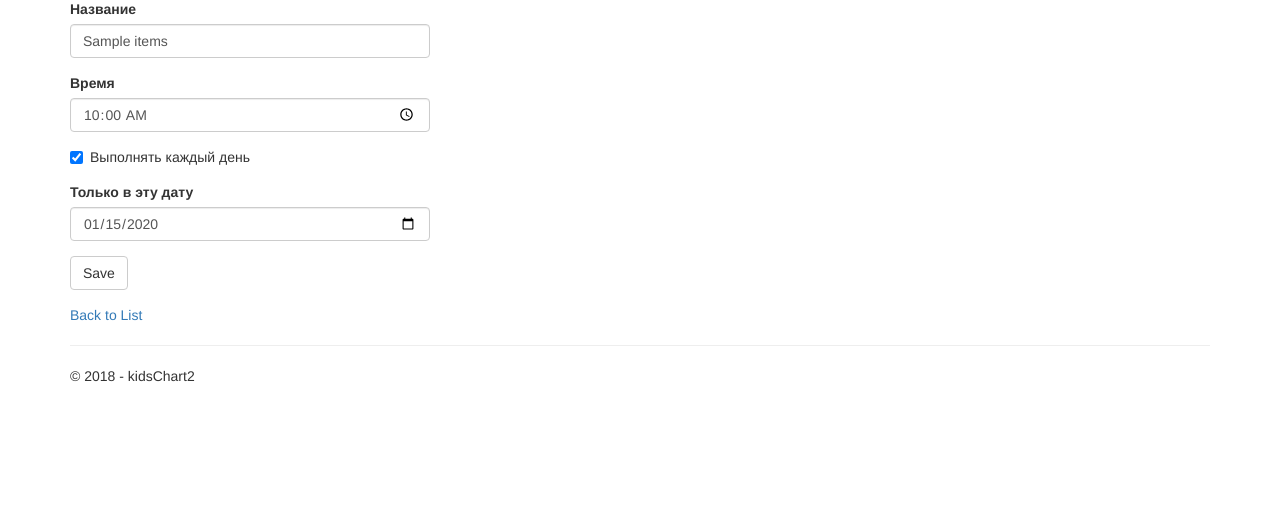
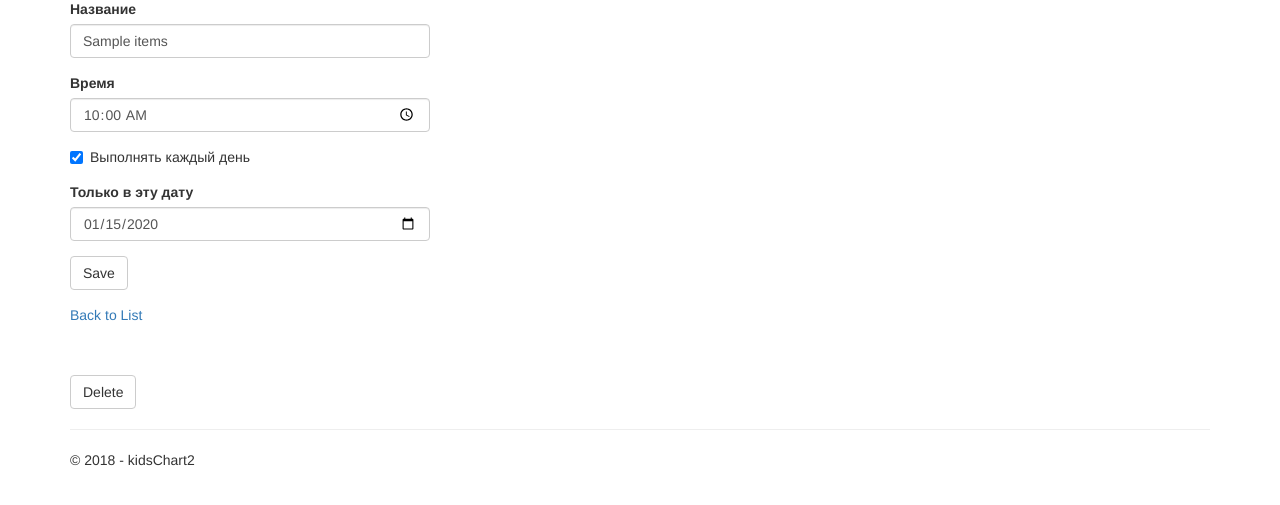
Before and after one commit to ivansemenovv/KidsChart, an ASP.NET Core app: page /Items/Edit/1 in a window 1280 px wide. Shown: the part 175-680 px from the top of the page. Run offline with ASP.NET Core 8, Linux system fonts and the light colour scheme; empty tables hold one stand-in row (values such as "Sample post"); database files in the repository are not loaded; some libraries are stand-ins or nearby versions.

Commit message:
change edit mode + change smiles

```diff
--- a/kidsChart2/Controllers/ItemsController.cs
+++ b/kidsChart2/Controllers/ItemsController.cs
@@ -140,9 +140,9 @@ namespace kidsChart2.Controllers
         // POST: Items/Delete/5
         [HttpPost, ActionName("Delete")]
         [ValidateAntiForgeryToken]
-        public async Task<IActionResult> DeleteConfirmed(int id)
+        public async Task<IActionResult> DeleteConfirmed(int itemId)
         {
-            var items = await _context.Items.FindAsync(id);
+            var items = await _context.Items.FindAsync(itemId);
             _context.Items.Remove(items);
             await _context.SaveChangesAsync();
             return RedirectToAction(nameof(Index));
--- a/kidsChart2/Views/DayItems/Index.cshtml
+++ b/kidsChart2/Views/DayItems/Index.cshtml
@@ -31,7 +31,7 @@
                 @if (item.IsDone)
                 {
                     <a asp-action="Done" asp-route-id="@item.ID">
-                        <img src="~/images/good.jpg" width="50" height="50">
+                        <img src="~/images/BlackGlass.jpg" width="50" height="50">
                     </a>
                 }
                 else
@@ -49,9 +49,7 @@
             </td>
 
             <td>
-                <a asp-action="Edit" asp-route-id="@item.ID">Edit</a> |
-                <a asp-action="Details" asp-route-id="@item.ID">Details</a> |
-                <a asp-action="Delete" asp-route-id="@item.ID">Delete</a>
+                <a asp-action="Edit" asp-route-id="@item.ID">Edit</a>
             </td>
         </tr>
 }
--- a/kidsChart2/Views/Items/Edit.cshtml
+++ b/kidsChart2/Views/Items/Edit.cshtml
@@ -46,6 +46,13 @@
     <a asp-action="Index">Back to List</a>
 </div>
 
+<div style="padding-top:50px">
+    <form asp-action="Delete">
+        <input type="hidden" asp-for="ItemId" />
+        <input type="submit" value="Delete" class="btn btn-default" />
+    </form>
+</div>
+
 @section Scripts {
     @{await Html.RenderPartialAsync("_ValidationScriptsPartial");}
 }
--- a/kidsChart2/Views/Items/Index.cshtml
+++ b/kidsChart2/Views/Items/Index.cshtml
@@ -43,9 +43,7 @@
                 @Html.DisplayFor(modelItem => item.SpecificDate)
             </td>
             <td>
-                <a asp-action="Edit" asp-route-id="@item.ItemId">Edit</a> |
-                <a asp-action="Details" asp-route-id="@item.ItemId">Details</a> |
-                <a asp-action="Delete" asp-route-id="@item.ItemId">Delete</a>
+                <a asp-action="Edit" asp-route-id="@item.ItemId">Edit</a>
             </td>
         </tr>
 }
```
Also changed, not shown: kidsChart2/Views/DayItems/Edit.cshtml (+7 -0 lines), kidsChart2/wwwroot/images/BlackGlass.jpg (added).
